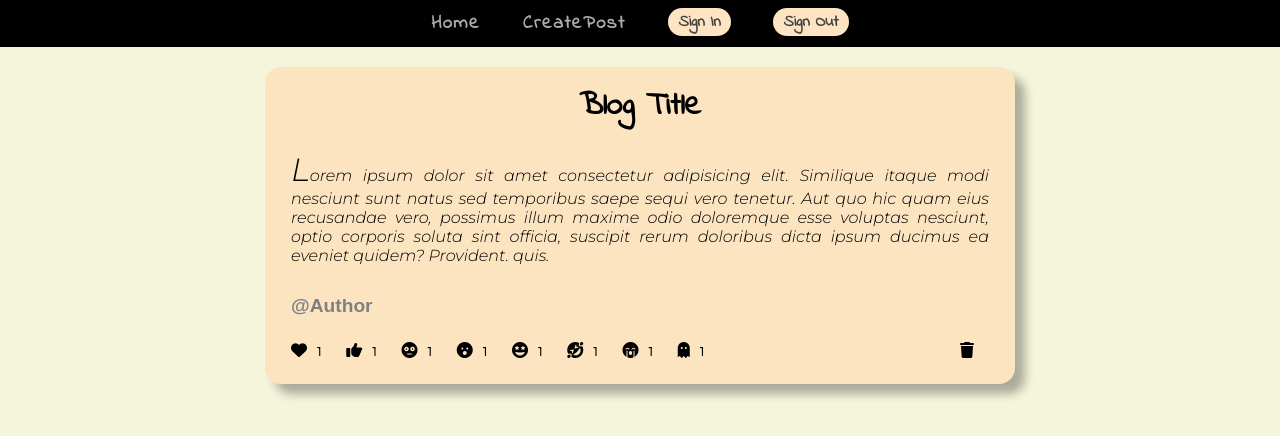
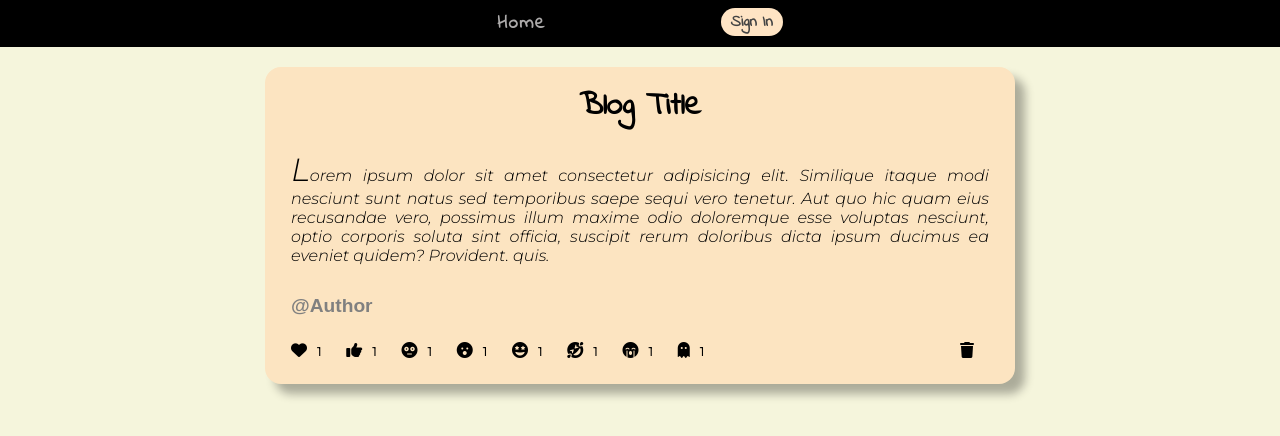
Before and after one commit to SuryanshuTomar/Projects, a React (Create React App) app in the folder React/simple-firebase-blog/: page / in a window 1280 px wide. Shown: the top 436 px of the page. Built offline with nearby package versions, Linux system fonts and the light colour scheme; a web font is replaced by a local one.

Commit message:
Auth Feature

```diff
--- a/React/simple-firebase-blog/src/App.js
+++ b/React/simple-firebase-blog/src/App.js
@@ -3,17 +3,22 @@ import PostForm from "./components/PostForm/PostForm";
 import Post from "./components/Posts/Post";
 import { Routes, Route } from "react-router-dom";
 import { NotFound } from "./components/NotFound/NotFound";
+import { Login } from "./components/LoginForm/Login";
+import { AuthContextProvider } from "./context/AuthContext";
 
 function App() {
 	return (
 		<div className="App">
+			<AuthContextProvider>
 				<Navbar />
 				<Routes>
 					<Route index element={<Post />} />
 					<Route path="/home" element={<Post />} />
 					<Route path="/create-post" element={<PostForm />} />
+					<Route path="/login" element={<Login />} />
 					<Route path="*" element={<NotFound />} />
 				</Routes>
+			</AuthContextProvider>
 		</div>
 	);
 }
--- a/React/simple-firebase-blog/src/components/Navbar/Navbar.js
+++ b/React/simple-firebase-blog/src/components/Navbar/Navbar.js
@@ -1,9 +1,11 @@
-import React from "react";
+import React, { useContext } from "react";
 import Button from "../Button/Button";
 import styles from "./Navbar.module.css";
-import { NavLink, Outlet } from "react-router-dom";
+import { NavLink } from "react-router-dom";
+import { AuthContext } from "../../context/AuthContext";
 
 function Navbar() {
+	const { isAuth, signUserOut } = useContext(AuthContext);
 	return (
 		<>
 			<div className={styles["nav-container"]}>
@@ -11,15 +13,18 @@ function Navbar() {
 					<NavLink to="/home">
 						<h3 className={styles["nav-link"]}>Home</h3>
 					</NavLink>
+					{isAuth && (
 						<NavLink to="/create-post">
 							<h3 className={styles["nav-link"]}>CreatePost</h3>
 						</NavLink>
+					)}
+					{isAuth ? (
+						<Button onClick={signUserOut}>Sign Out</Button>
+					) : (
 						<NavLink to="/login">
 							<Button>Sign In</Button>
 						</NavLink>
-					<NavLink to="/logout">
-						<Button>Sign Out</Button>
-					</NavLink>
+					)}
 				</div>
 			</div>
 		</>
--- /dev/null
+++ b/React/simple-firebase-blog/src/context/AuthContext.js
@@ -0,0 +1,24 @@
+import { useReducer, useState, createContext } from "react";
+import { signOut } from "firebase/auth";
+import { auth } from "../firebase/firebase-config";
+import { useNavigate } from "react-router-dom";
+
+export const AuthContext = createContext();
+
+export const AuthContextProvider = (props) => {
+	const [isAuth, setIsAuth] = useState(false);
+	const navigate = useNavigate();
+
+	const signUserOut = () => {
+		signOut(auth);
+		setIsAuth(false);
+		localStorage.setItem("isAuth", false);
+		navigate("/login");
+	};
+
+	return (
+		<AuthContext.Provider value={{ isAuth, setIsAuth, signUserOut }}>
+			{props.children}
+		</AuthContext.Provider>
+	);
+};
--- /dev/null
+++ b/React/simple-firebase-blog/src/firebase/firebase-config.js
@@ -0,0 +1,27 @@
+import { initializeApp } from "firebase/app";
+import { getFirestore } from "firebase/firestore";
+import { getAuth, GoogleAuthProvider } from "firebase/auth";
+
+// https://firebase.google.com/docs/web/setup#available-libraries
+
+// Thots's Firebase configuration
+const firebaseConfig = {
+	apiKey: "AIzaSyAwT5xWYaCsaAnZhwzbsyeivzKa1OLfXOw",
+	authDomain: "react-blog-4a200.firebaseapp.com",
+	projectId: "react-blog-4a200",
+	storageBucket: "react-blog-4a200.appspot.com",
+	messagingSenderId: "854979165325",
+	appId: "1:854979165325:web:69b24bf29db2290e8136c4",
+};
+
+// Initialize Firebase
+const app = initializeApp(firebaseConfig);
+
+// Database Instance
+export const db = getFirestore(app);
+
+// Auth Instance
+export const auth = getAuth(app);
+
+// Google Auth Provieer
+export const provider = new GoogleAuthProvider();
```
Lines whose indentation alone changed are shown as unchanged.
